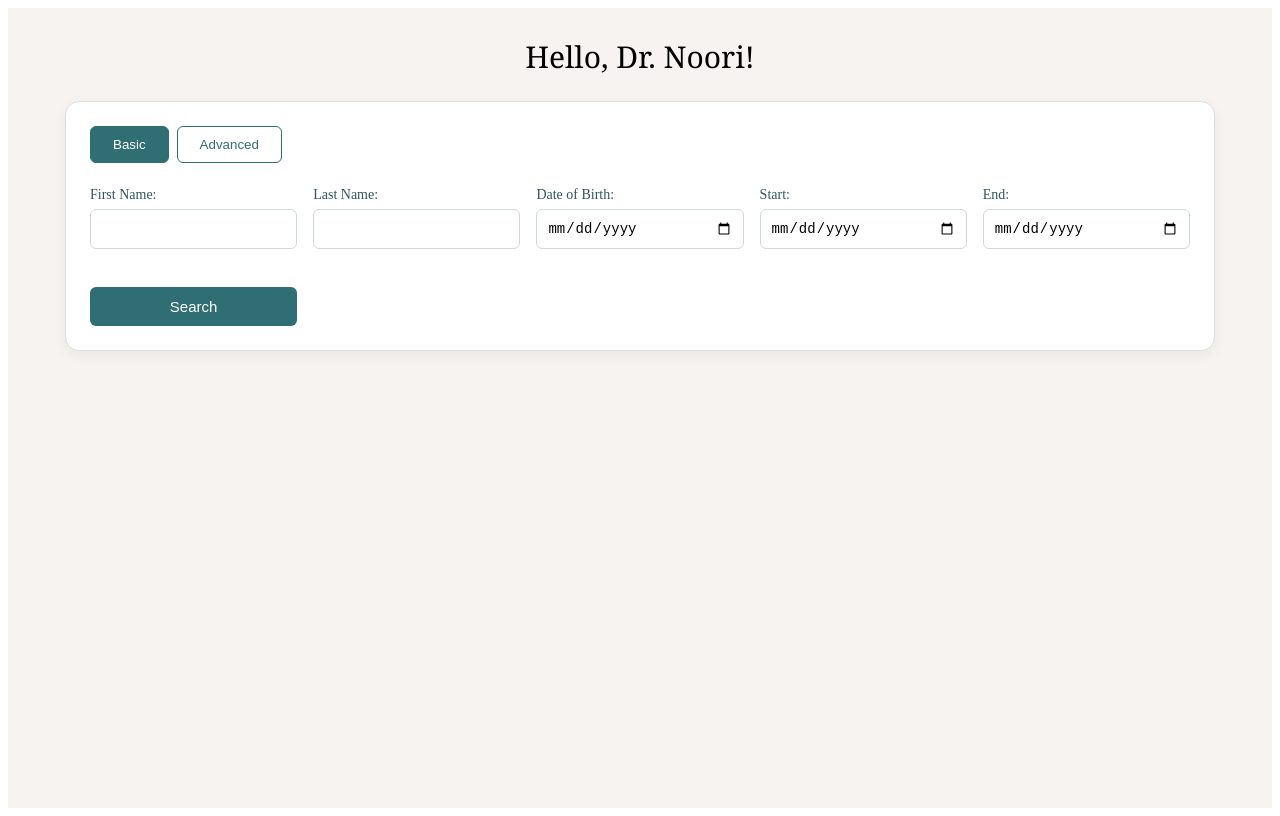
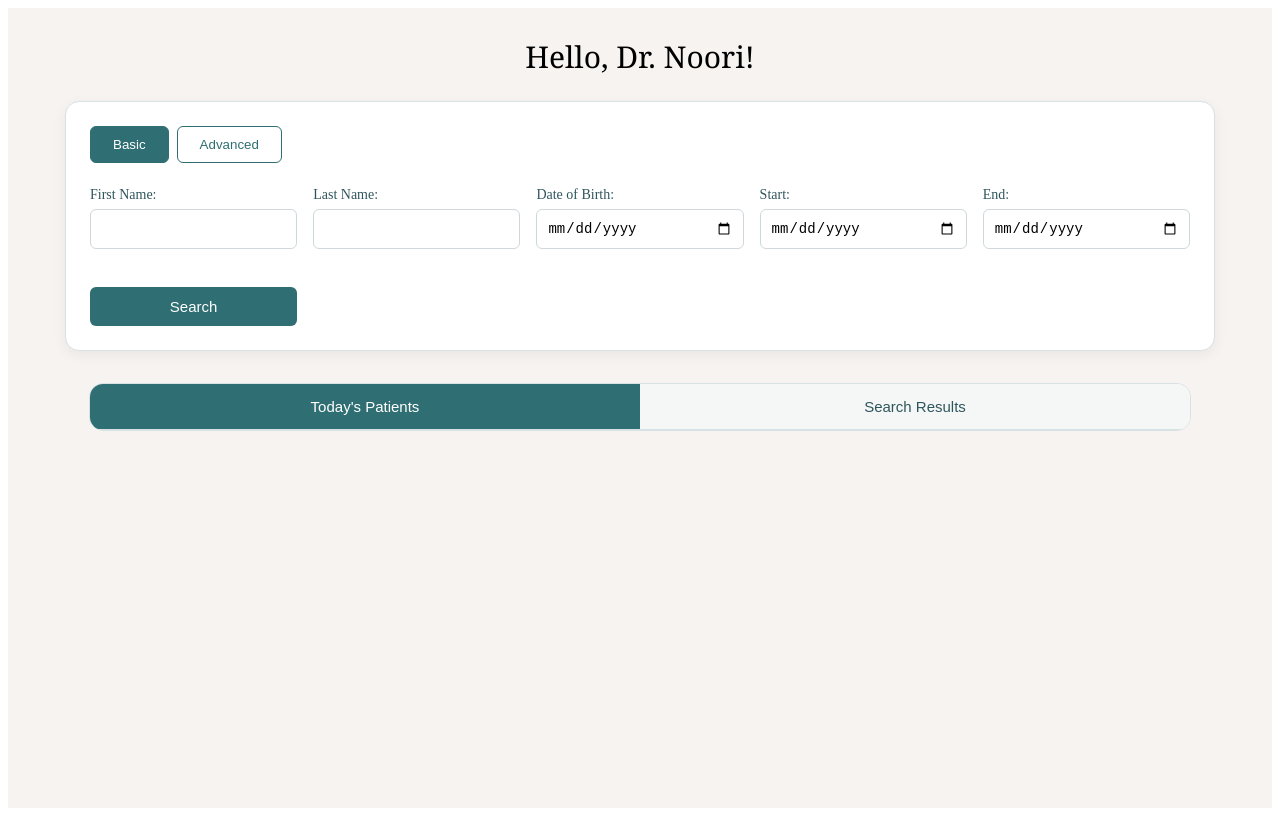
Before and after one commit to cocopuff2234/Angular-Patient-Dashboard, an Angular app: page / in a window 1280 px wide. Built offline with nearby package versions, Linux system fonts and the light colour scheme.

Commit message:
Patient panel (tabs) implemented

```diff
--- a/src/app/app.component.html
+++ b/src/app/app.component.html
@@ -1,4 +1,5 @@
 <main class="app-page">
-    <app-header></app-header>
-    <app-search></app-search>
+  <app-header></app-header>
+  <app-search></app-search>
+  <app-patient-panel></app-patient-panel>
 </main>
--- a/src/app/app.component.ts
+++ b/src/app/app.component.ts
@@ -2,11 +2,12 @@ import { Component } from '@angular/core';
 import { RouterOutlet } from '@angular/router';
 import { HeaderComponent } from './components/header/header.component';
 import { SearchComponent } from './components/search/search.component';
+import { PatientPanelComponent } from './components/patient-panel/patient-panel.component';
 
 @Component({
   selector: 'app-root',
   standalone: true,
-  imports: [RouterOutlet, HeaderComponent, SearchComponent],
+  imports: [RouterOutlet, HeaderComponent, SearchComponent, PatientPanelComponent],
   templateUrl: './app.component.html',
   styleUrls: ['./app.component.css']
 })
--- /dev/null
+++ b/src/app/components/patient-panel/patient-panel.component.css
@@ -0,0 +1,39 @@
+.patient-panel {
+  width: min(1100px, calc(100% - 32px));
+  margin: 0 auto 32px;
+  background: #ffffff;
+  border: 1px solid #d8e1e3;
+  border-radius: 14px;
+  overflow: hidden;
+}
+
+.tabs {
+  display: flex;
+  border-bottom: 1px solid #d8e1e3;
+}
+
+.tabs button {
+  flex: 1;
+  padding: 14px 20px;
+  border: none;
+  background: #f5f7f7;
+  color: #2f555c;
+  font-size: 15px;
+  cursor: pointer;
+}
+
+.tabs button.active {
+  background: #2f6f73;
+  color: white;
+}
+
+.patient-placeholder {
+  padding: 24px;
+  color: #5f6f73;
+}
+
+@media (max-width: 600px) {
+  .tabs {
+    flex-direction: column;
+  }
+}
--- /dev/null
+++ b/src/app/components/patient-panel/patient-panel.component.html
@@ -0,0 +1,17 @@
+<section class="patient-panel">
+    <div class="tabs">
+        <button [class.active]="activeTab === 'today'"
+        (click)="setTab('today')">
+        Today's Patients
+        </button>
+
+
+    <button
+    [class.active]="activeTab === 'results'"
+        (click)="setTab('results')">
+        Search Results
+        </button>
+    </div>
+
+
+</section>
--- /dev/null
+++ b/src/app/components/patient-panel/patient-panel.component.ts
@@ -0,0 +1,15 @@
+import { Component } from '@angular/core';
+
+@Component({
+  selector: 'app-patient-panel',
+  standalone: true,
+  templateUrl: './patient-panel.component.html',
+  styleUrls: ['./patient-panel.component.css']
+})
+export class PatientPanelComponent {
+  activeTab = 'today';
+
+  setTab(tab: string) {
+    this.activeTab = tab;
+  }
+}
```
